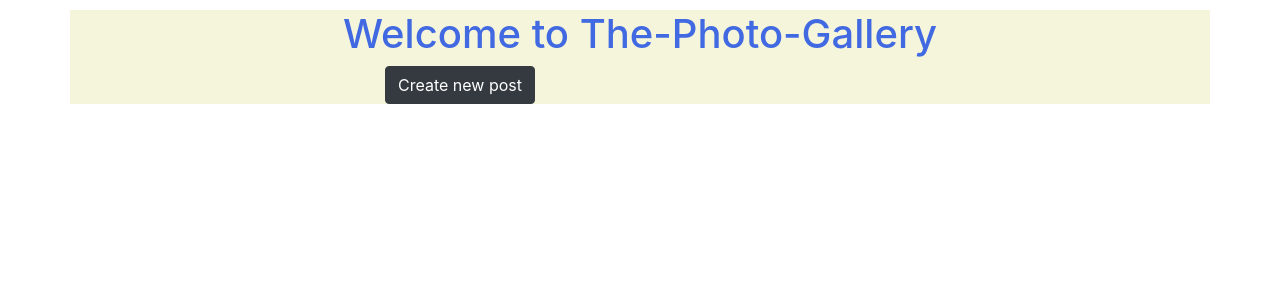
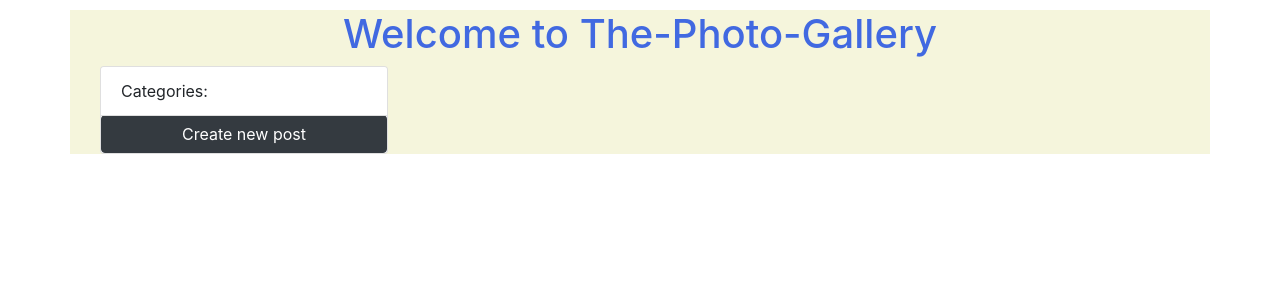
Before and after one commit to Mercynenoh/Photo-Explorer, a Django app: page / in a window 1280 px wide. Shown: the part 56-356 px from the top of the page. Run offline with Django 3.2, Linux system fonts and the light colour scheme; data that the repository does not hold is empty; some libraries are stand-ins or nearby versions.

```diff
--- a/pictures/templates/pictures/image.html
+++ b/pictures/templates/pictures/image.html
@@ -7,10 +7,10 @@
   <div class="col">
     <a class="btn btn-dark my-3" href="/">Go Back</a>
 </div>
-<div style="height:90vh">
+<div class="view">
     <p class="card-text">{{post.author.username}}</p>
-    <img class="image-thumbnail" src="{{post.image.url}}" alt="Card image cap">
-    <p class="card-text">Category: {{post.category}}</p>
+    <img class="image-thumbnail" src="{{post.image.url}}" alt="Card image cap" style="width:400px" height="400px">
+    <p ><em >{{post.created}}</em><br>{{post.description}}<br>{{post.category}}</p>
 </div>
 
 
--- a/pictures/templates/pictures/post_list.html
+++ b/pictures/templates/pictures/post_list.html
@@ -1,14 +1,38 @@
 {%extends 'pictures/base.html'%}
 {% block content %}
-<h1 class="text-center"> Welcome to The-Photo-Gallery</h1>
-<a href="{% url 'new' %}" class="btn btn-dark" style="margin-left: 300px;">Create new post</a>
+<div class="container">
+    <h1 class="text-center"> Welcome to The-Photo-Gallery</h1>
+    <div class="row">
+        <div class="col-md-3">
+            <div class="card" style="width: 18rem;">
+                <ul class="list-group list-group-flush">
+                <li class="list-group-item">Categories:</li>
+                {% for category in object_list %}
+                 <li class="list-group-item">{{category.category}}</li>
+                {% endfor %}
+                  <a href="{% url 'new' %}" class="btn btn-dark" >Create new post</a>
+                </ul>
 
-    {% for image in object_list %}
-    <div style="margin-left: 330px;">
-        <h5><strong>{{image.author.username}}</strong></h5>
-        <img src="{{image.image.url}}" width="500" height="400" style="text-align:center;">
-        <p ><em >{{image.created}}</em><br>{{image.description}}<br>{{image.category}}</p>
-        <a href="{% url 'image' 5 %}" class="btn btn-dark btn-sm m-1 text-white"> View</a>
+              </div>
+
+        </div>
+        <div class="col-md-9">
+            <div class="row two">
+                {% for image in object_list %}
+                <div class="col-md-4 ml-4" >
+                    <div class="card ml-5" style="width: 18rem;">
+                         <img src="{{image.image.url}}"style="text-align:center;">
+                        <div class="card-body">
+                            <p ><em >{{image.created}}</em><br>{{image.description}}<br>{{image.category}}</p>
+                            <a href="{% url 'image' image.id %}" class="btn btn-dark" >View post</a>
+
+                        </div>
+                      </div>
+                </div>
+                {% endfor %}
+            </div>
+
+        </div>
     </div>
-{% endfor %}
+</div>
 {% endblock %}
--- a/static/css/index.css
+++ b/static/css/index.css
@@ -5,3 +5,18 @@
 h1{
     color: royalblue;
 }
+
+  .two:after {
+    content: "";
+    display: table;
+    clear: both;
+  }
+  .two {
+    grid-template-columns: repeat(auto-fill, minmax(300px, 1fr));
+    gap : 1rem
+  }
+
+  .view{
+      text-align: center;
+      border-image: fill;
+  }
```
Also changed, not shown: gallery/settings.py (+8 -1 lines), media/articles/BEACH.jpg (added), media/articles/benz.jpeg (added), 1 other file.
